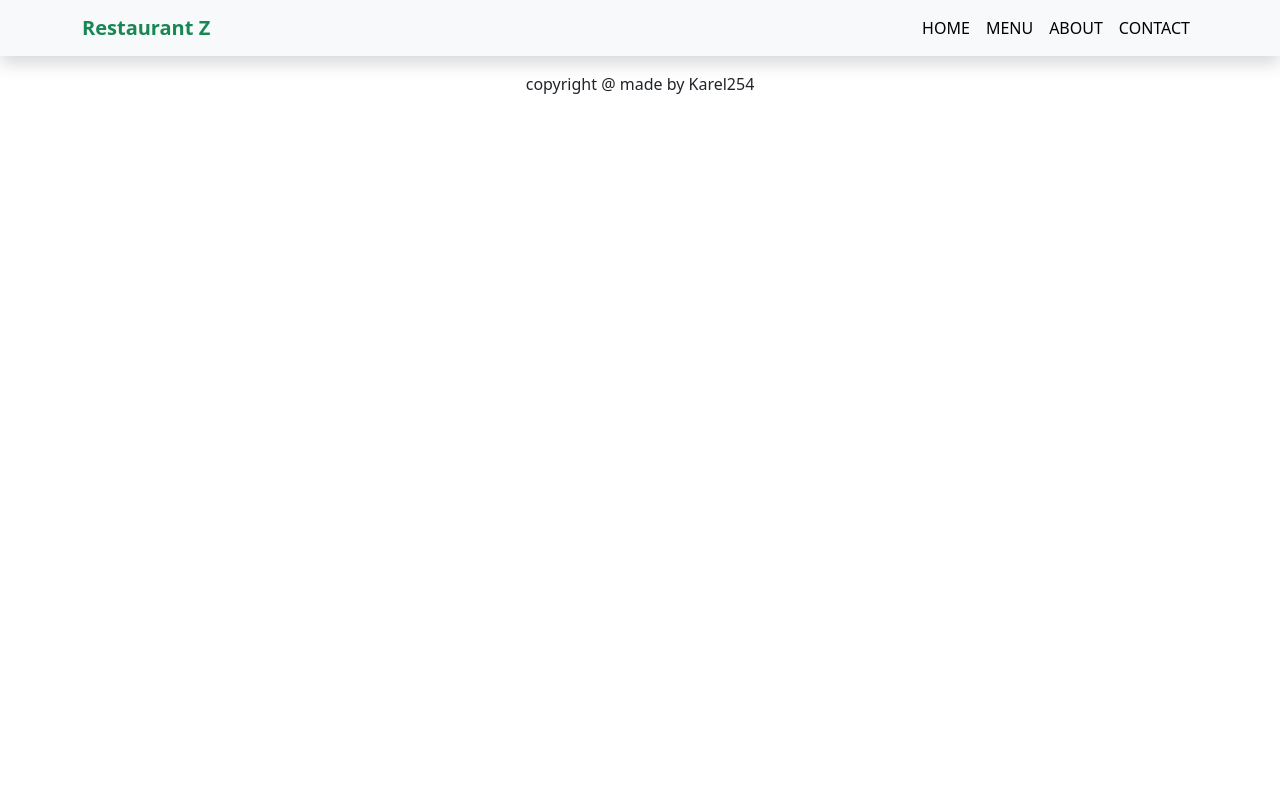
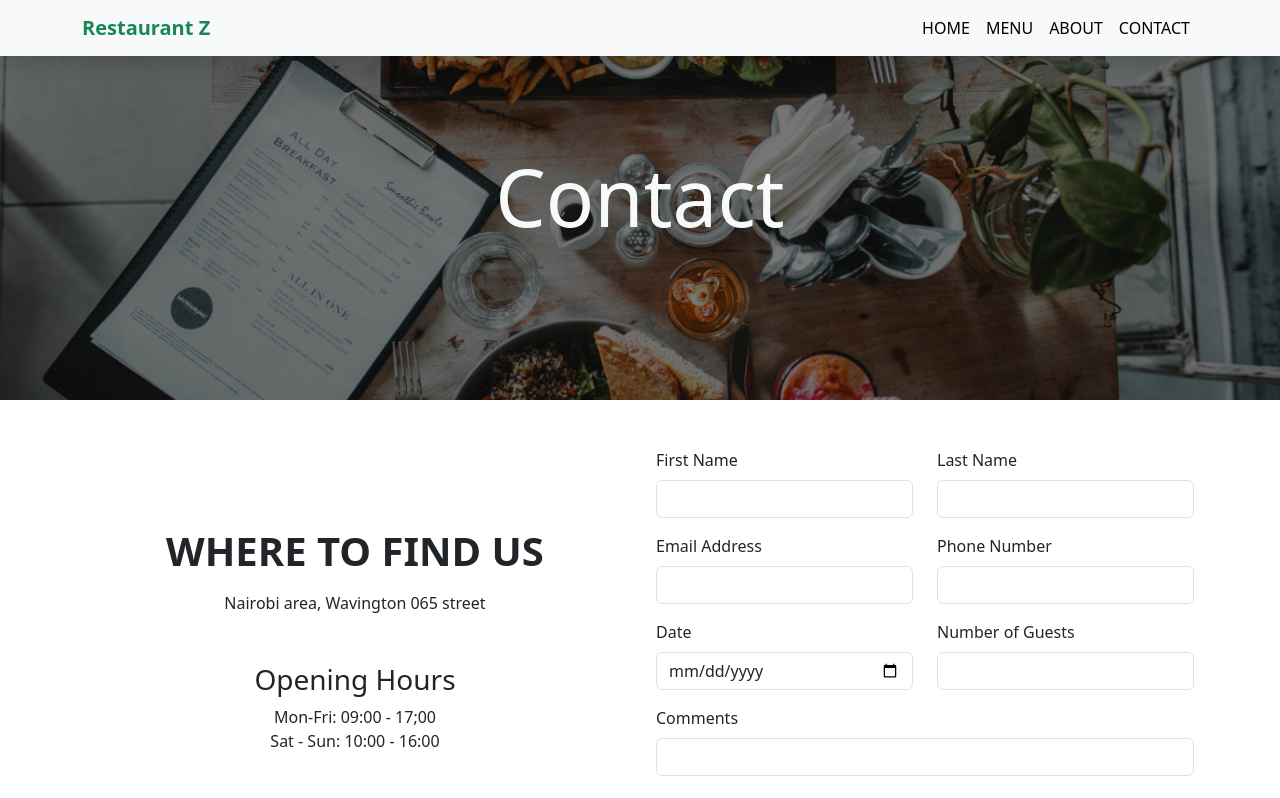
Before and after one commit to karel254/My-template-for-restaurants, a React (Create React App) app: page /contact in a window 1280 px wide. Shown: the top 798 px of the page. Built offline with nearby package versions, Linux system fonts and the light colour scheme.

Commit message:
Final changes

```diff
--- a/src/components/ContactInfo.jsx
+++ b/src/components/ContactInfo.jsx
@@ -3,7 +3,7 @@ import React from 'react'
 export function ContactInfo() {
 
   return (
-    <div className="d-flex flex-column align-items-center">
+    <div className="d-flex flex-column align-items-center justify-content-center">
         <h2 className='fs-1 mb-3 text-uppercase fw-bold'>Where to Find Us</h2>
         <p className="mb-5">Nairobi area, Wavington 065 street</p>
         <h3>Opening Hours</h3>
--- /dev/null
+++ b/src/pages/Contact.css
@@ -0,0 +1,4 @@
+.contact-page header{
+    background-image: linear-gradient(rgba(0,0,0,0.5),rgba(0,0,0,0.5)), url(../utilis/img/menubackground.jpg);
+    height:50vh;
+}
--- a/src/pages/Contact.jsx
+++ b/src/pages/Contact.jsx
@@ -1,9 +1,78 @@
 import React from 'react'
+import './Contact.css'
+import {Form} from 'react-bootstrap'
+import { Reviews } from '../components/Reviews'
+
+import { ContactInfo } from '../components/ContactInfo'
 
 function Contact() {
   return (
-    <div>
-     <h1 className='mt 5'>Contact</h1>
+    <div className='contact-page'>
+      <header classname='mt-5'>
+        <div className='container h-100 d-flex align-items-center justify-content-center'>
+            <h1 className='text-light'>Contact</h1>
+        </div>
+      </header>
+
+      <div className='container my-5'>
+        <div className='row'>
+            <div className='col-lg-6 d-flex align-items-center justify-content-center'>
+                <ContactInfo/>
+            </div>
+            <div className='col-lg-6 d-flex justify-content-center'>
+                <Form>
+                    <Form.Group className='row mb-3'>
+                        <div className='col md-6'>
+                            <Form.Label htmlFor='first-name'>First Name</Form.Label>
+                            <Form.Control type='text' id='first-name'/>
+                        </div>
+
+                        <div className='col md-6'>
+                            <Form.Label htmlFor='last-name'>Last Name</Form.Label>
+                            <Form.Control type='text' id='last-name'/>
+                        </div>
+                    </Form.Group>
+
+                    <Form.Group className='row mb-3'>
+                        <div className='col md-6'>
+                            <Form.Label htmlFor='email-address'>Email Address</Form.Label>
+                            <Form.Control type='email' id='email-address'/>
+                        </div>
+
+                        <div className='col md-6'>
+                            <Form.Label htmlFor='phone-number'>Phone Number</Form.Label>
+                            <Form.Control type='tel' id='phone-number'/>
+                        </div>
+                    </Form.Group>
+
+                    <Form.Group className='row mb-3'>
+                        <div className='col md-6'>
+                            <Form.Label htmlFor='date'>Date</Form.Label>
+                            <Form.Control type='date' id='date'/>
+                        </div>
+
+                        <div className='col md-6'>
+                            <Form.Label htmlFor='guests-number'>Number of Guests</Form.Label>
+                            <Form.Control type='number' id='guests-number'/>
+                        </div>
+                    </Form.Group>
+
+                    <Form.Group className='mb-4'>
+                            <Form.Label htmlFor='comments'>Comments</Form.Label>
+                            <Form.Control type='textarea' id='comments'/>
+                    </Form.Group>
+
+                    <button type='submit' className='btn btn-success btn-lg'>Submit</button>
+
+
+                </Form>
+            </div>
+        </div>
+      </div>
+
+      <div className='bg-dark text-light py-5'>
+        <Reviews/>
+      </div>
     </div>
   )
 }
--- a/src/pages/Home.jsx
+++ b/src/pages/Home.jsx
@@ -5,7 +5,7 @@ import AboutImg from '../utilis/img/upperviewrest.jpg'
 import { Link } from 'react-router-dom'
 import { ImageGallery } from '../components/ImageGallery'
 import { ContactInfo } from '../components/ContactInfo'
-import ContactImage from '../utilis/img/chef2.jpg'
+
 
 function Home() {
   return (
@@ -16,7 +16,7 @@ function Home() {
           <div className='col-sm-6 d-flex d-sm-block flex-column align-items-center'>
               <h2 className='mb-0 text-black fw-bold'>Welcome To</h2>
               <h1 className='mb-5 text-black fw-bold text-center text-sm-start'>Restaurant Z</h1>
-              <MenuBtn/>
+
           </div>
         </div>
        </div>
@@ -105,12 +105,11 @@ function Home() {
                  <div className='col-lg-6 d-flex flex-column align-items-center justify-content-center mb-5 mb-lg-0'>
                     <ContactInfo/>
                  </div>
-                 <div classname='col-lg-6 d-flex justify-content-center'>
-                    <img src={ContactImage} classname='img-fluid w-50' alt=""/>
+
                  </div>
                 </div>
             </div>
-        </div>
+
   )
 }
 
```
Also changed, not shown: src/components/ImageGallery.jsx (+8 -1 lines).
